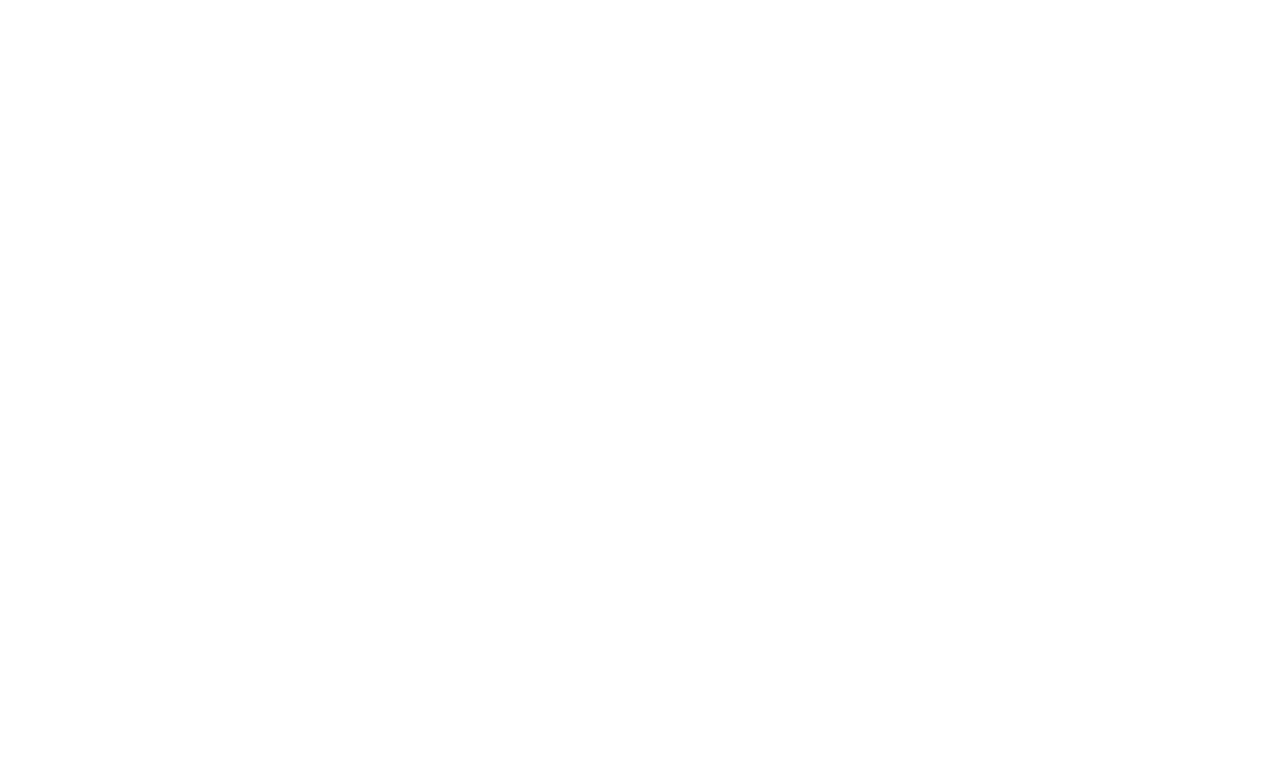
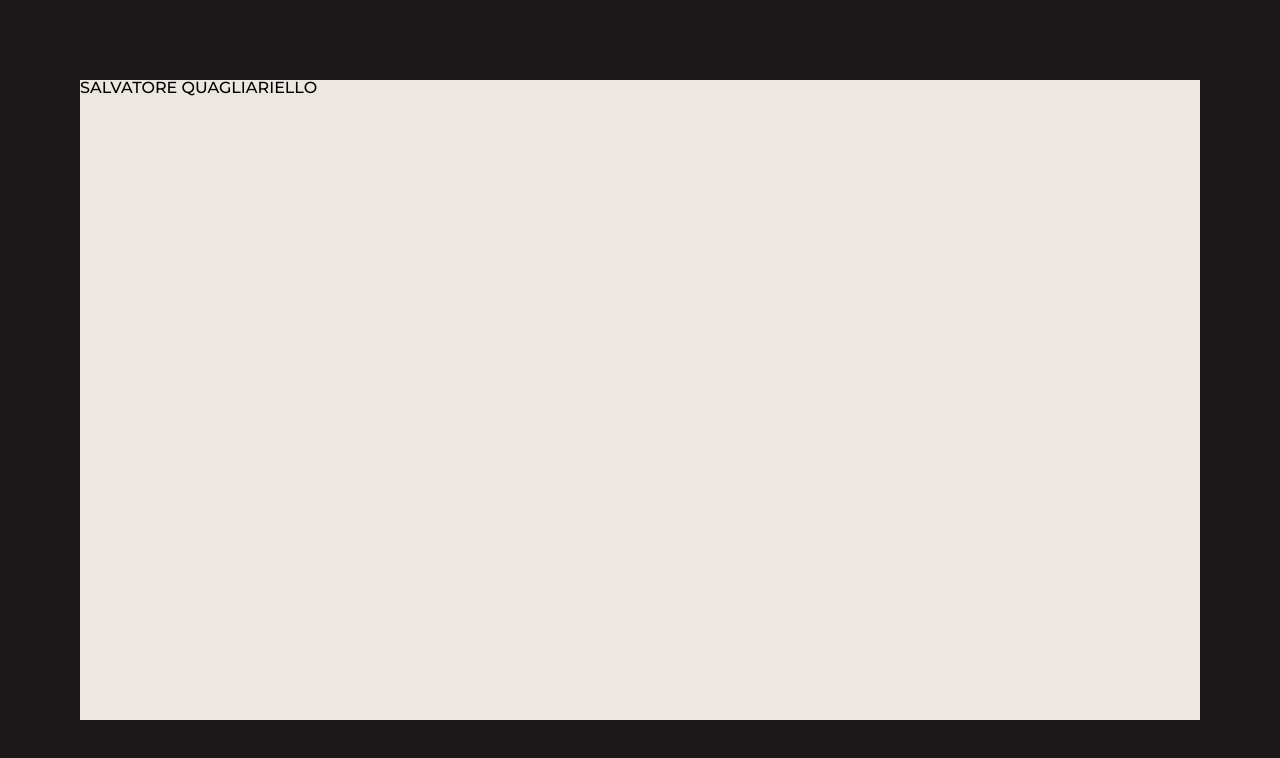
Before and after one commit to salvatorequagliariello/portfolio-website, a React (Vite) app: page / in a window 1280 px wide. Shown: the top 758 px of the page. Built offline with nearby package versions, Linux system fonts and the light colour scheme.

Commit message:
add home component

```diff
--- a/src/App.jsx
+++ b/src/App.jsx
@@ -1,11 +1,12 @@
 import { useState } from 'react'
 
+import Home from './components/Home';
+
 function App() {
-  const [count, setCount] = useState(0)
 
   return (
-    <div className='frame'>
-
+    <div className="frame container-fluid">
+      <Home />
     </div>
   )
 }
--- /dev/null
+++ b/src/components/Home.jsx
@@ -0,0 +1,11 @@
+
+
+const Home = () => {
+    return (
+        <div className="home container-fluid">
+            <h1 className="header-font">Salvatore Quagliariello</h1>
+        </div>
+    )
+}
+
+export default Home;
--- a/src/main.jsx
+++ b/src/main.jsx
@@ -2,6 +2,7 @@
 import ReactDOM from 'react-dom/client'
 import App from './App'
 import './styles/reset.css'
+import './styles/main.css'
 
 ReactDOM.createRoot(document.getElementById('root')).render(
   <React.StrictMode>
--- a/src/styles/main.css
+++ b/src/styles/main.css
@@ -1,9 +1,22 @@
-.root {
-    --primary-white-color: "F4F1EC";
-    --primary-dark-color: "F4F1EC";
-    --primary-accent-color: "#D91A33";
+@import url('https://fonts.googleapis.com/css2?family=Montserrat:ital,wght@0,100;0,300;0,500;0,600;1,100;1,300;1,500;1,600&display=swap');
+
+:root {
+    --primary-white-color: #ECE7E1;
+    --primary-dark-color: #1A1818;
+    --primary-accent-color: #D91A33;
+
+    --font-primary: 'Montserrat', sans-serif;
+    --font-secondary:
 }
 
 .frame {
-    width: ;
+    height: 100vh;
+    border: 80px solid var(--primary-dark-color);
+    background-color: var(--primary-white-color);
 }
+
+.header-font {
+    font-family: var(--font-primary);
+    font-weight: 500;
+    text-transform: uppercase;
+}
```
